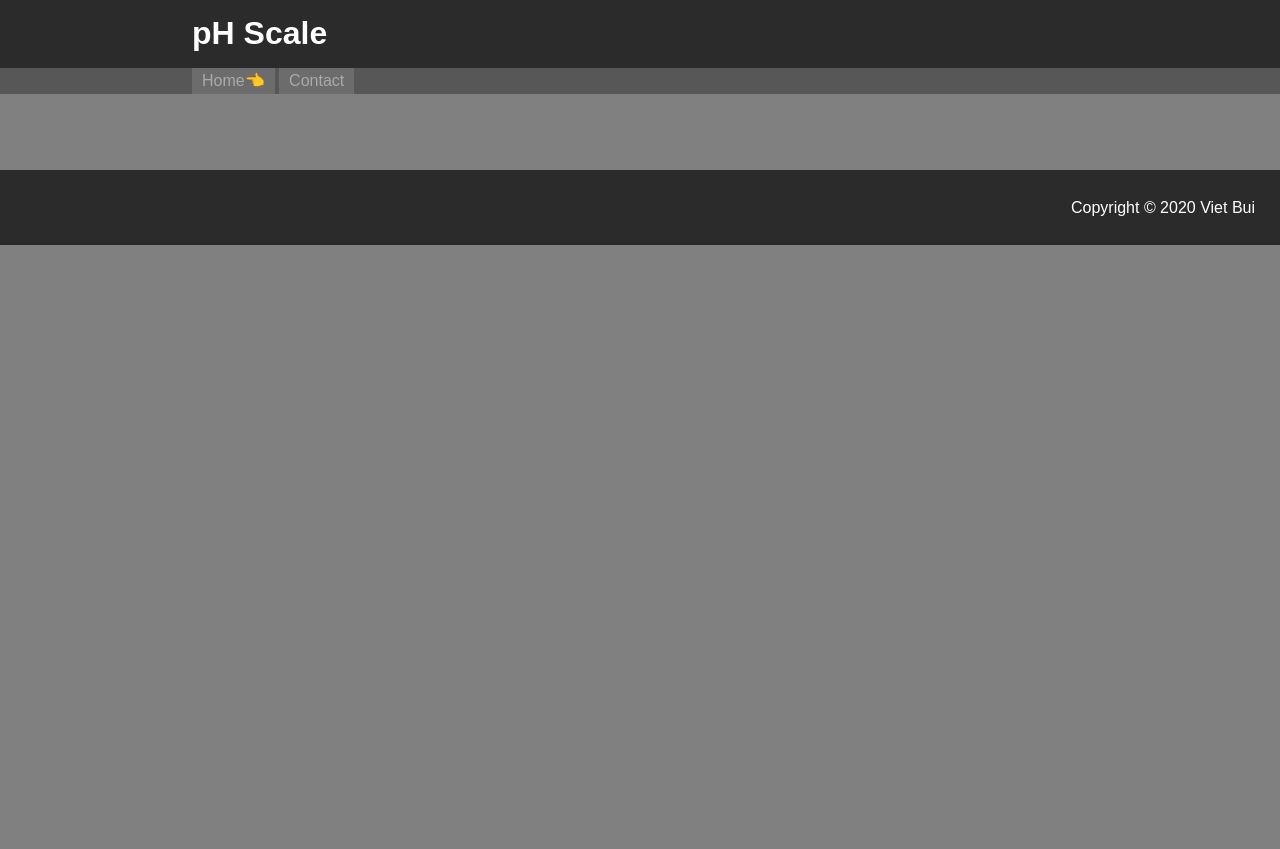
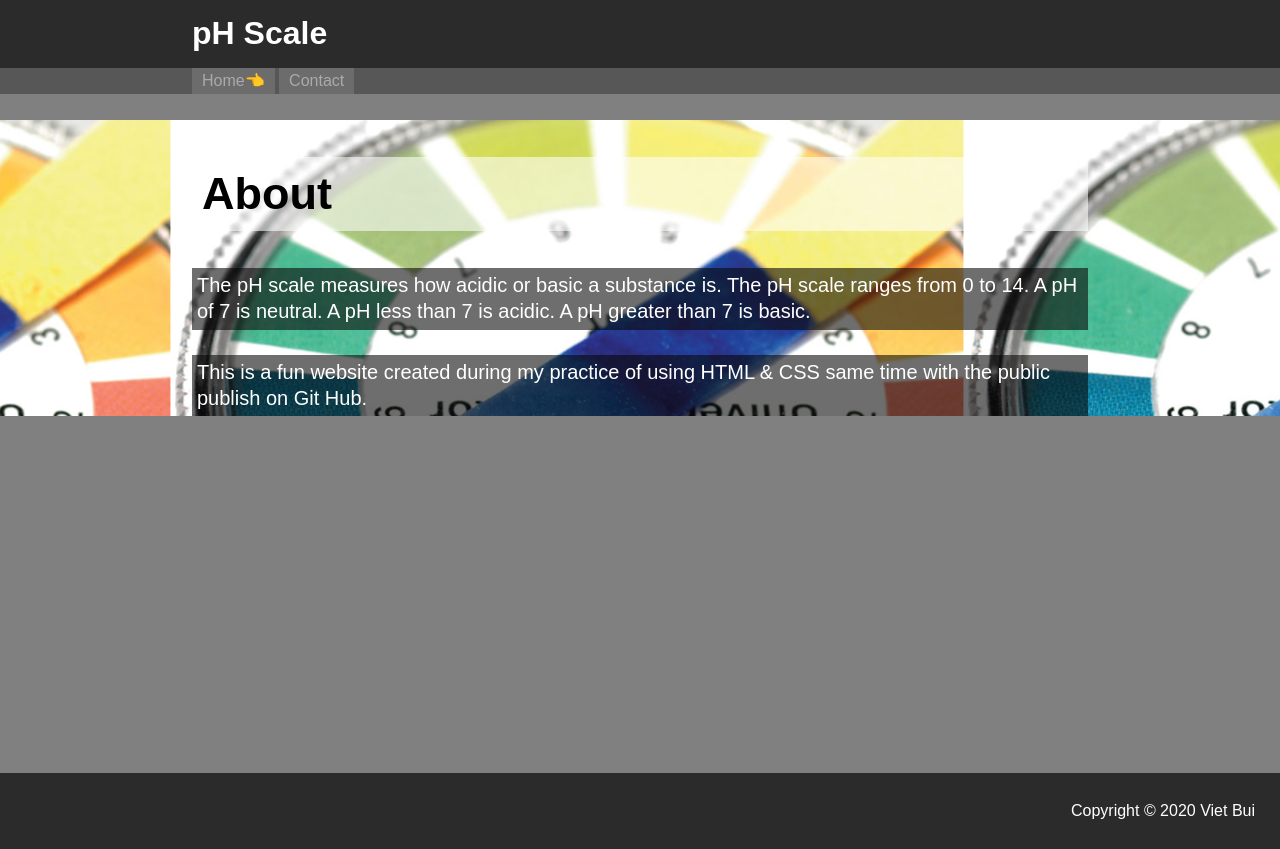
Before and after one commit to vietbuiminh/pH_level_graph, a plain HTML site: page header_list/about.html in a window 1280 px wide. Before the commit the page ends 800 px from the top, so only its background shows below. Drawn offline with Linux system fonts and the light colour scheme.

Commit message:
Finishing touch

```diff
--- a/header_list/about.html
+++ b/header_list/about.html
@@ -23,6 +23,26 @@
   </nav>
   <br>
 
+  <section id="jumbo">
+    <div class="container">
+      <h2>About</h2>
+      <p>The pH scale measures how acidic or basic a substance is. The pH scale ranges from 0 to 14. A pH of 7 is neutral. A pH less than 7 is acidic. A pH greater than 7 is basic.</p>
+      <br>
+      <p>This is a fun website created during my practice of using HTML & CSS same time with the public publish on Git Hub. </p>
+    </div>
+  </section>
+  <br>
+  <br>
+  <br>
+  <br>
+  <br>
+  <br>
+  <br>
+  <br>
+  <br>
+  <br>
+  <br>
+  <br>
   <footer id="mainFooter">
     <p>Copyright &copy; 2020 Viet Bui</p>
   </footer>
```
Also changed, not shown: header_list/contact.html (+17 -0 lines).
